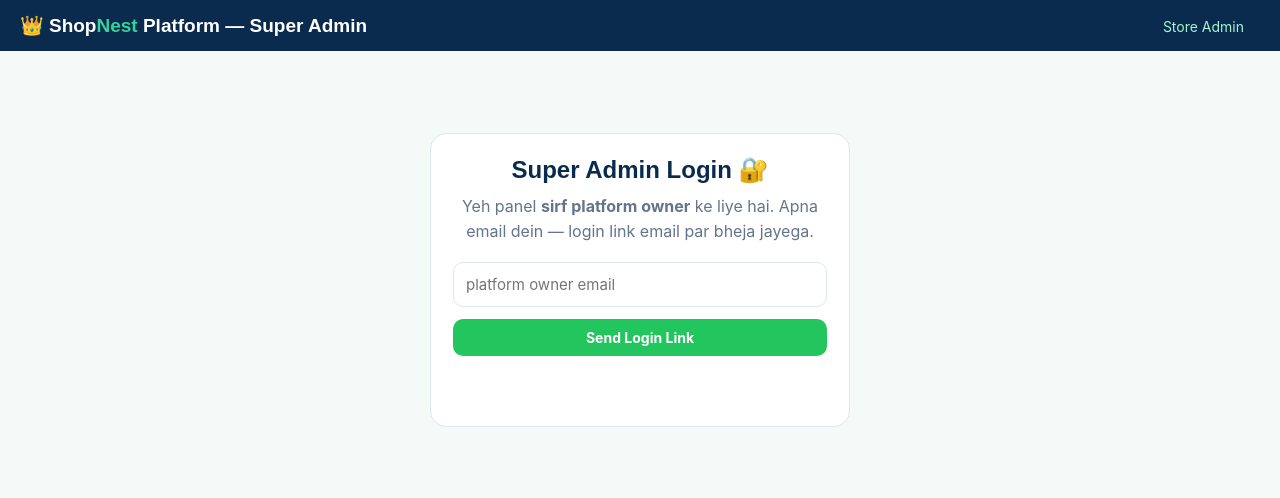
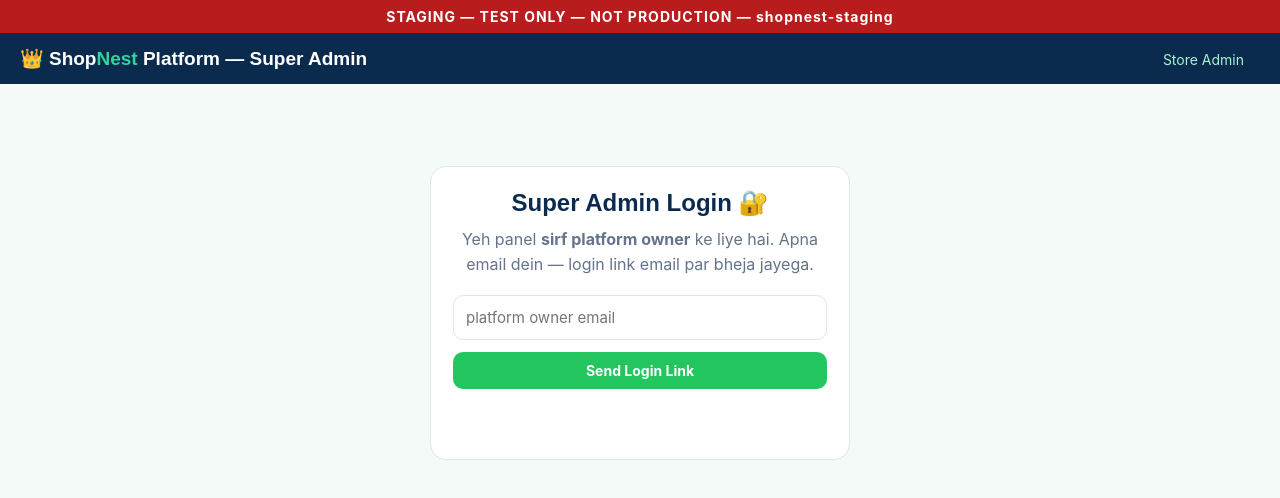
Before and after one commit to imalirazamansha/demo-store-staging, a plain HTML site: page hq-m3d8w5.html in a window 1280 px wide. Drawn offline with nearby package versions, Linux system fonts and the light colour scheme.

Commit message:
Phase 3 rollback: restore d66adcc hq-m3d8w5.html (staging)

```diff
--- a/hq-m3d8w5.html
+++ b/hq-m3d8w5.html
@@ -89,6 +89,7 @@
 </style>
 </head>
 <body>
+<div class="staging-banner" style="position:static;background:#b91c1c;color:#fff;text-align:center;font-weight:700;font-size:14px;padding:8px 12px;letter-spacing:1px;">STAGING — TEST ONLY — NOT PRODUCTION — shopnest-staging</div>
 
 <div class="topbar">
   <div class="brand">👑 Shop<span>Nest</span> Platform — Super Admin</div>
```
